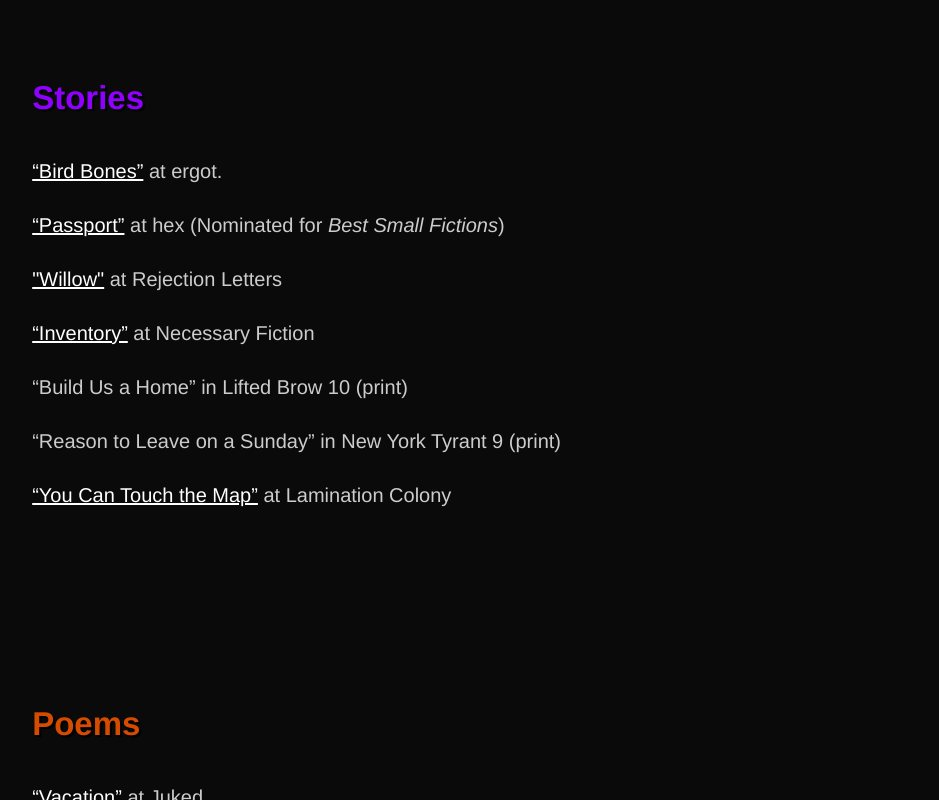
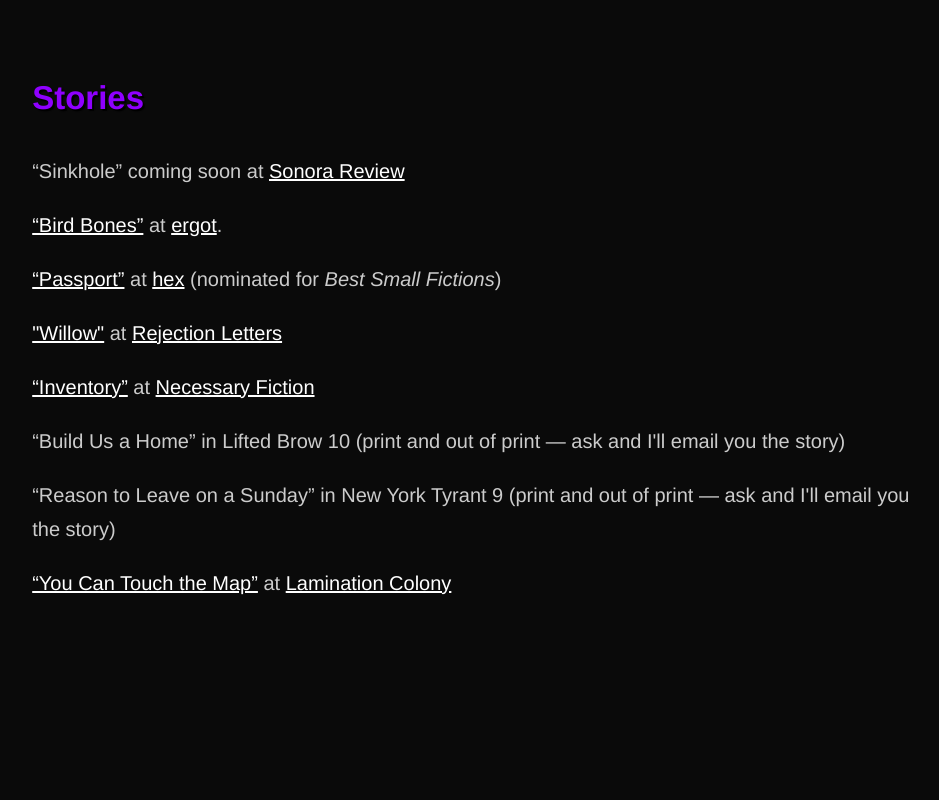
Before and after one commit to rcows/rcows.github.io, a plain HTML site: page index.html in a window 1280 px wide. Shown: the part 680-1480 px from the top of the page, without its empty margins (161-1100 px from the left). Drawn offline with Linux system fonts and the light colour scheme.

Commit message:
Update index.html

```diff
--- a/index.html
+++ b/index.html
@@ -28,13 +28,14 @@
 <section>
 <div class="container">
 <h1 style="color:#8F00FF;">Stories</h1>
-	<p><a href="https://www.ergot.press/authors/Ryan_Shea/Bird_Bones" target="_blank">“Bird Bones”</a> at ergot.
-	<p><a href="https://hexliterary.com/?p=1548" target="_blank">“Passport”</a> at hex (Nominated for <i>Best Small Fictions</i>)
-	<p><a href="https://rejection-letters.com/2022/12/26/willow-ryan-jeffrey-shea/" target="_blank">"Willow"</a> at Rejection Letters
-	<p><a href="http://necessaryfiction.com/stories/RyanSheaInventory/" target="_blank">“Inventory”</a> at Necessary Fiction
-	<p>“Build Us a Home” in Lifted Brow 10 (print)</p>
-	<p>“Reason to Leave on a Sunday” in New York Tyrant 9 (print)</p>
-	<p><a href="https://neutralspaces.co/laminationcolony/archive/rshea.html" target="_blank">“You Can Touch the Map”</a> at Lamination Colony</p>
+	<p>“Sinkhole”</a> coming soon at <a href="https://sonorareview.com/">Sonora Review</a>
+	<p><a href="https://www.ergot.press/authors/Ryan_Shea/Bird_Bones" target="_blank">“Bird Bones”</a> at <a href="https://www.ergot.press/">ergot</a>.
+	<p><a href="https://hexliterary.com/?p=1548" target="_blank">“Passport”</a> at <a href="https://hexliterary.com/">hex</a> (nominated for <i>Best Small Fictions</i>)
+	<p><a href="https://rejection-letters.com/2022/12/26/willow-ryan-jeffrey-shea/" target="_blank">"Willow"</a> at <a href="https://rejection-letters.com/">Rejection Letters</a>
+	<p><a href="http://necessaryfiction.com/stories/RyanSheaInventory/" target="_blank">“Inventory”</a> at <a href="https://necessaryfiction.com/">Necessary Fiction</a>
+	<p>“Build Us a Home” in Lifted Brow 10 (print and out of print &mdash; ask and I'll email you the story)</p>
+	<p>“Reason to Leave on a Sunday” in New York Tyrant 9 (print and out of print &mdash; ask and I'll email you the story)</p>
+	<p><a href="https://neutralspaces.co/laminationcolony/archive/rshea.html" target="_blank">“You Can Touch the Map”</a> at <a href="https://neutralspaces.co/laminationcolony/">Lamination Colony</a></p>
 </div>
 </section>
 
```
